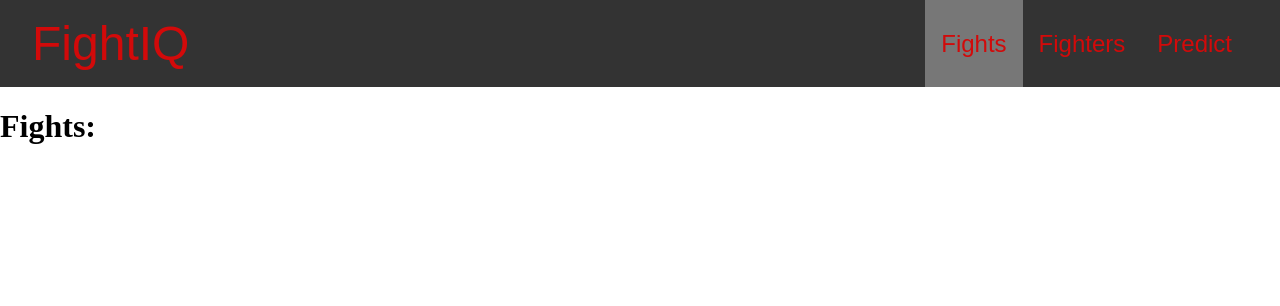
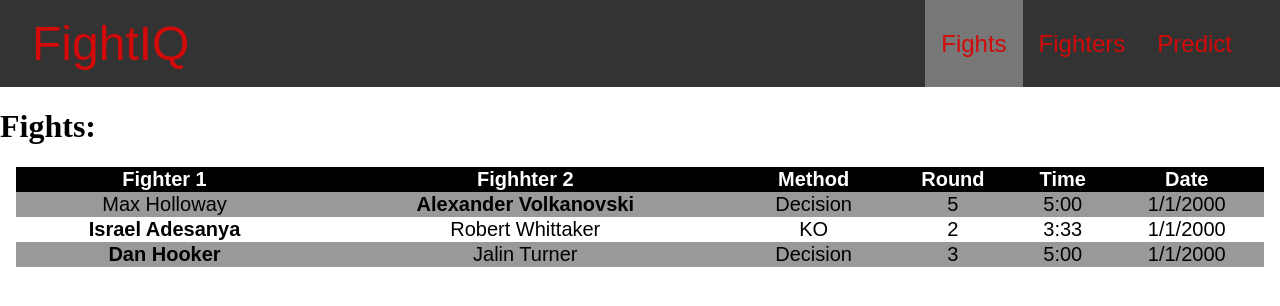
Before and after one commit to EthanPascual/ufcPredictor, a React (Vite) app in the folder ufcPredictor/client/: page /fights in a window 1280 px wide. Shown: the top 306 px of the page. Built offline with nearby package versions, Linux system fonts and the light colour scheme.

Commit message:
clickable table for fights

```diff
--- a/ufcPredictor/client/src/Fight.jsx
+++ b/ufcPredictor/client/src/Fight.jsx
@@ -1,11 +1,14 @@
 import { useParams } from "react-router";
+import {mockFights} from "./data/mockFight"
 
 function Fight(){
     let params = useParams();
+    console.log(mockFights)
 
     return(
         <>
             <h1>{params.fightId}</h1>
+
         </>
     )
 }
--- a/ufcPredictor/client/src/FightsList.jsx
+++ b/ufcPredictor/client/src/FightsList.jsx
@@ -1,12 +1,39 @@
 import { mockFights } from "./data/mockFight"
-import {useTable} from "react-table"
+import { useNavigate } from "react-router"
 
 function FightsList(){
-
+    const navigate = useNavigate()
     return (
         <>
             <h1>Fights:</h1>
-
+            <div className="tableContainer">
+                <table>
+                    <thead>
+                        <tr>
+                        <th>Fighter 1</th>
+                        <th>Fighhter 2</th>
+                        <th>Method</th>
+                        <th>Round</th>
+                        <th>Time</th>
+                        <th>Date</th>
+                        </tr>
+                    </thead>
+                    <tbody>
+                        {
+                            mockFights.map((fight, index) => (
+                                <tr key={fight.fightId} onClick={() => navigate('/fight/' + fight.fightId)}>
+                                    <td>{fight.winner === fight.fighter1 ? <b>{fight.fighter1}</b> : fight.fighter1}</td>
+                                    <td>{fight.winner === fight.fighter2 ? <b>{fight.fighter2}</b> : fight.fighter2}</td>
+                                    <td>{fight.method}</td>
+                                    <td>{fight.round}</td>
+                                    <td>{fight.time}</td>
+                                    <td>{fight.date}</td>
+                                </tr>
+                            ))
+                        }
+                    </tbody>
+                </table>
+            </div>
         </>
     )
 }
--- a/ufcPredictor/client/src/index.css
+++ b/ufcPredictor/client/src/index.css
@@ -34,3 +34,36 @@ input {
 input:focus{
   outline:none;
 }
+
+.tableContainer {
+  margin: 1rem;
+  display: flex;
+}
+
+.tableContainer table {
+  width: 100%;
+  font-size: 1.25rem;
+  font-family: Arial, Helvetica, sans-serif;
+  border-collapse: collapse;
+}
+
+.tableContainer th {
+  background-color: black;
+  color: white;
+}
+
+.tableContainer td {
+  text-align: center;
+}
+
+.tableContainer tr {
+  cursor: pointer;
+}
+
+.tableContainer tr:nth-child(odd){
+  background-color: #999;
+}
+
+.tableContainer tr:hover{
+  background-color: #888;
+}
```
Also changed, not shown: 1 other file (tests, documents, lock files or other folders).
